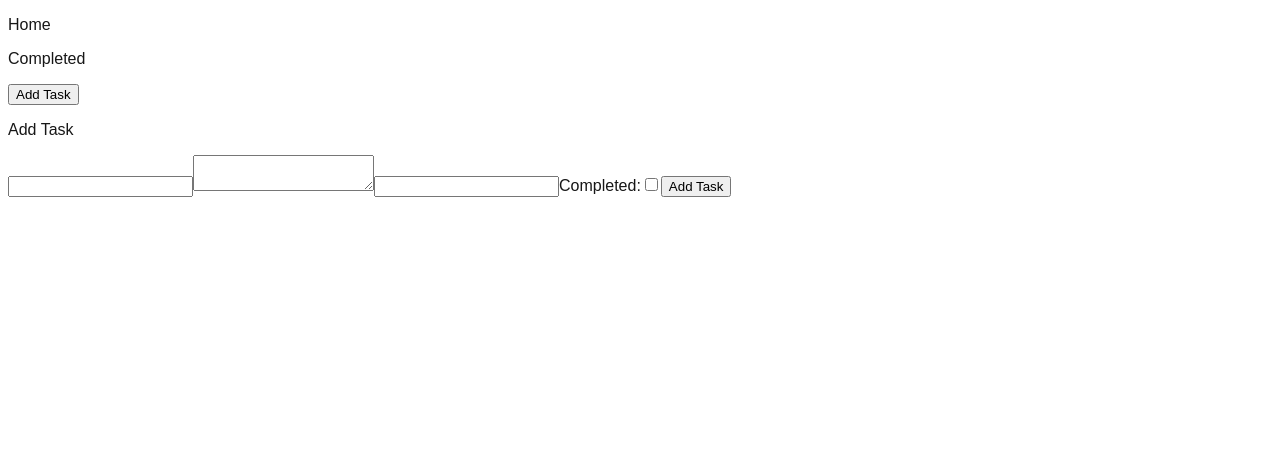
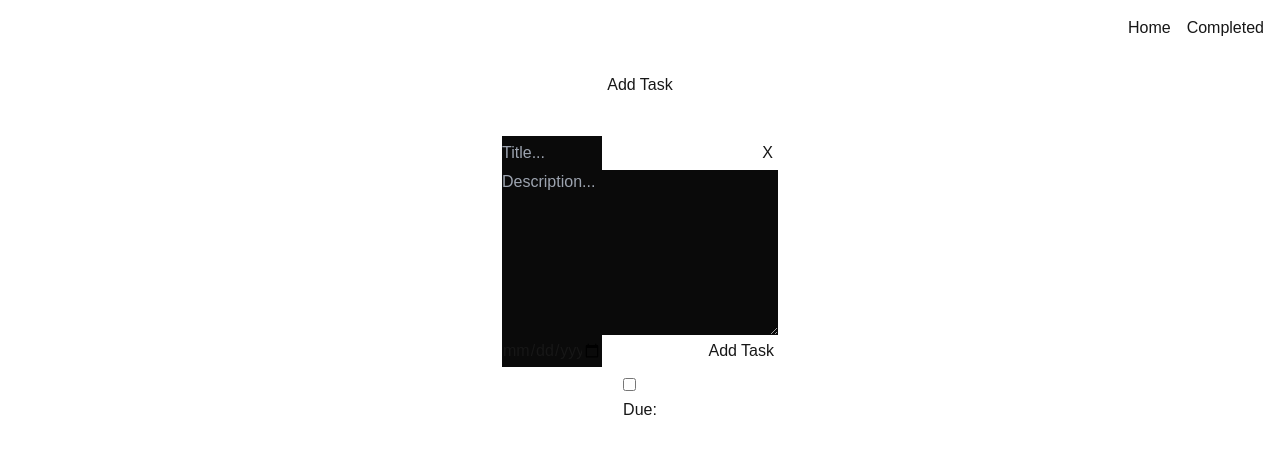
Before and after one commit to evunti/todo-app, a Next.js app: page / in a window 1280 px wide. Both pictures are taken after a click on the button "Add Task". Shown: the top 454 px of the page. Built offline with nearby package versions, Linux system fonts and the light colour scheme.

Commit message:
added form styling and TodoItem function

```diff
--- a/app/globals.css
+++ b/app/globals.css
@@ -1,3 +1,6 @@
+@tailwind base;
+@tailwind components;
+@tailwind utilities;
 :root {
   --background: #ffffff;
   --foreground: #171717;
@@ -15,3 +18,77 @@ body {
   background: var(--background);
   font-family: Arial, Helvetica, sans-serif;
 }
+
+nav {
+  padding: 1rem;
+  display: flex;
+  justify-content: flex-end;
+  gap: 1rem;
+}
+
+.pagecontainer {
+  display: flex;
+  justify-content: center;
+  align-items: center;
+  flex-direction: column;
+}
+
+#button {
+  border: 2px solid #ffffff;
+  width: 200px;
+  padding: 15px;
+  border-radius: 5px;
+}
+
+#inputform {
+  width: 100px;
+  background-color: #0a0a0a;
+}
+#inputdate {
+  width: 100px;
+  background-color: #0a0a0a;
+}
+#descriptiontex {
+  width: 300px;
+  height: 165px;
+  background-color: #0a0a0a;
+}
+.formContent {
+  display: flex;
+  justify-content: space-between;
+  flex-direction: column;
+  padding: 10px;
+  position: relative;
+}
+.taskFormContainer {
+  border: 2px solid white;
+  width: 300px;
+  height: 250px;
+  margin-top: 10px;
+  border-radius: 15px;
+}
+#cancelTaskButton {
+  padding: 5px;
+}
+.titleDiv {
+  display: flex;
+  justify-content: space-between;
+}
+.dateDiv {
+  display: flex;
+  justify-content: space-between;
+}
+.decriptionDiv {
+  display: flex;
+  justify-content: flex-start;
+}
+/* #inputdate {
+  display: flex;
+  flex-direction: column;
+  justify-content: flex-end;
+} */
+#addTaskButton {
+  padding: 2px;
+  border: 2px solid white;
+  border-radius: 5px;
+}
--- a/app/page.tsx
+++ b/app/page.tsx
@@ -1,21 +1,29 @@
 "use client";
+import "./globals.css";
 
-import { use, useState } from "react";
+import { useState } from "react";
 import TaskForm from "../components/form";
-
+import TodoItem from "../components/item";
 function AddTask() {
   const [taskWindow, setTaskWindow] = useState(false);
+  const [formSubmitted, setFormSubmitted] = useState(false);
 
+  const handleFormSubmit = () => {
+    setFormSubmitted(true);
+  };
   return (
-    <div>
-      <button type="button" onClick={() => setTaskWindow(true)}>
+    <div className="pagecontainer">
+      <button id="button" type="button" onClick={() => setTaskWindow(true)}>
         Add Task
       </button>
-      {taskWindow ? (
-        <div>
-          <TaskForm />
+      {taskWindow && !formSubmitted ? (
+        <div className="taskFormContainer">
+          <TaskForm onSubmit={handleFormSubmit} />
         </div>
       ) : null}
+      <div>
+        <TodoItem />
+      </div>
     </div>
   );
 }
--- a/components/form.tsx
+++ b/components/form.tsx
@@ -1,26 +1,55 @@
 import { useState } from "react";
 
-// const handleSubmit = (e) => {
-//   e.preventDefault();
-// };
-function TaskForm() {
+function TaskForm({ onSubmit }) {
   const [title, setTitle] = useState("");
   const [description, setDescription] = useState(null);
   const [dueDate, setDueDate] = useState(null);
-  const [completed, setCompleted] = useState(false);
+  // const [completed, setCompleted] = useState(false);
 
+  const handleSubmit = (e) => {
+    e.preventDefault();
+    const formData = { title, description, dueDate, completed };
+    console.log(formData);
+    onSubmit(formData);
+  };
   return (
-    <div>
-      <p>Add Task</p>
-      <form>
-        <input />
-        <textarea />
-        <input />
-        <label>
-          Completed:
+    <div className="formContent">
+      <form onSubmit={handleSubmit}>
+        {/* <label>
           <input type="checkbox" checked={completed} />
-        </label>
-        <button type="submit">Add Task</button>
+        </label> */}
+        <div className="titleDiv">
+          <input
+            type="text"
+            id="inputform"
+            value={title}
+            onChange={(e) => setTitle(e.target.value)}
+            placeholder="Title..."
+            required
+          />
+          <button id="cancelTaskButton">X</button>
+        </div>
+
+        <div className="decriptionDiv">
+          <textarea
+            id="descriptiontex"
+            value={description}
+            onChange={(e) => setDescription(e.target.value)}
+            placeholder="Description..."
+          />
+        </div>
+
+        <div className="dateDiv">
+          <input
+            type="date"
+            id="inputdate"
+            value={dueDate}
+            onChange={(e) => setDueDate(e.target.value)}
+          />
+          <button type="submit" id="addTaskButton">
+            Add Task
+          </button>
+        </div>
       </form>
     </div>
   );
--- a/components/item.tsx
+++ b/components/item.tsx
@@ -1,3 +1,28 @@
+import TaskForm from "./form";
+import { useState } from "react";
+
+function TodoItem({ title, description, dueDate }) {
+  const [completed, setCompleted] = useState(false);
+
+  const handleEdit = () => {};
+
+  const deleteTodoItem = () => {};
+
+  return (
+    <div>
+      <input type="checkbox" checked={completed} readOnly />
+      <h3>{title}</h3>
+      <p>{description}</p>
+      <p>Due: {dueDate}</p>
+      {/* <button id="editbutton" onClick={handleEdit}>
+        Edit
+      </button>
+      <button id="deletebutton" onClick={() => deleteTodoItem(id)}>
+        Delete
+      </button> */}
+    </div>
+  );
+}
 // const handleEdit = () =>{
 
 // }
@@ -12,3 +37,5 @@
 // //     <button onClick={() => deleteTodoItem(id)}>Delete</button>
 // //   </div>
 // // )
+
+export default TodoItem;
```
